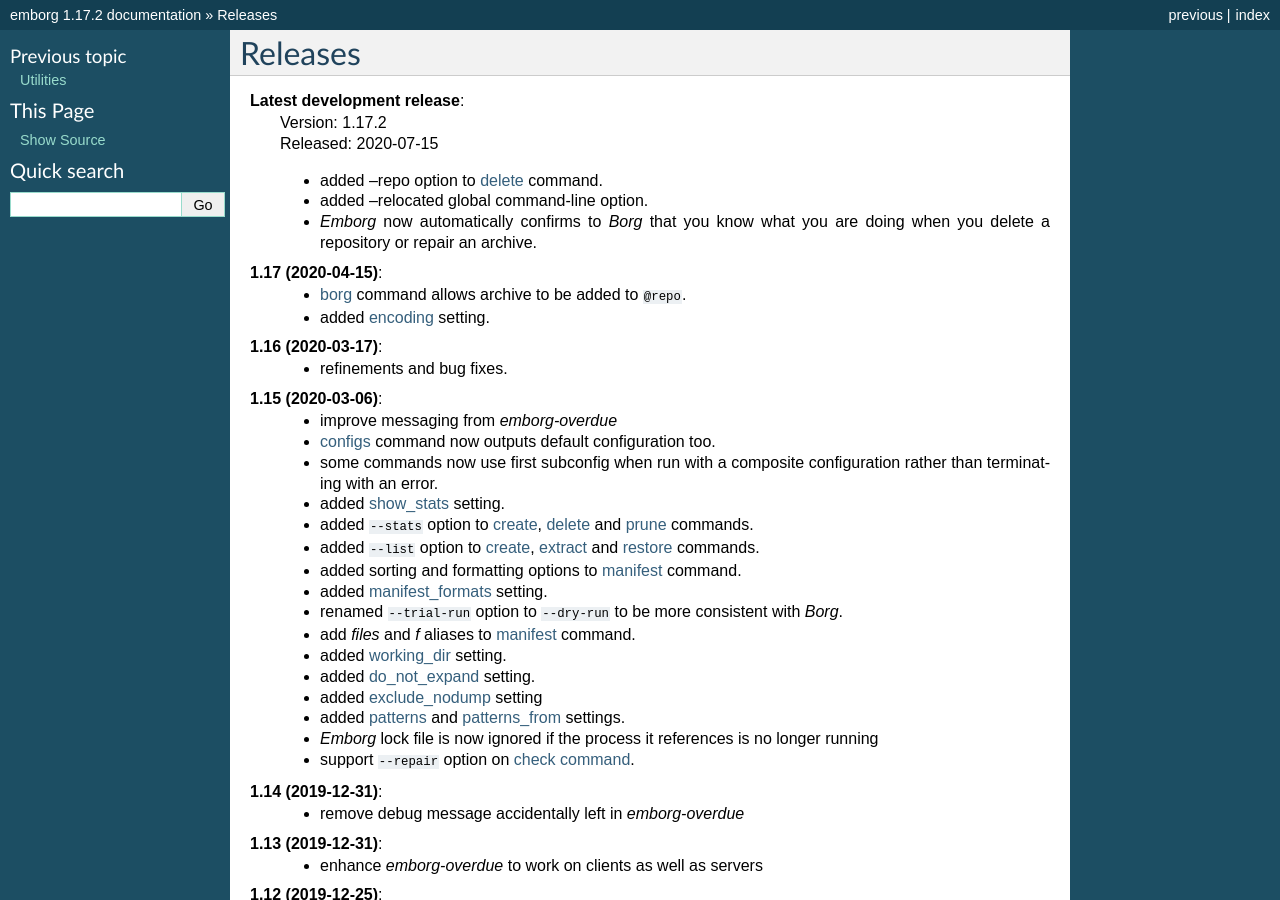
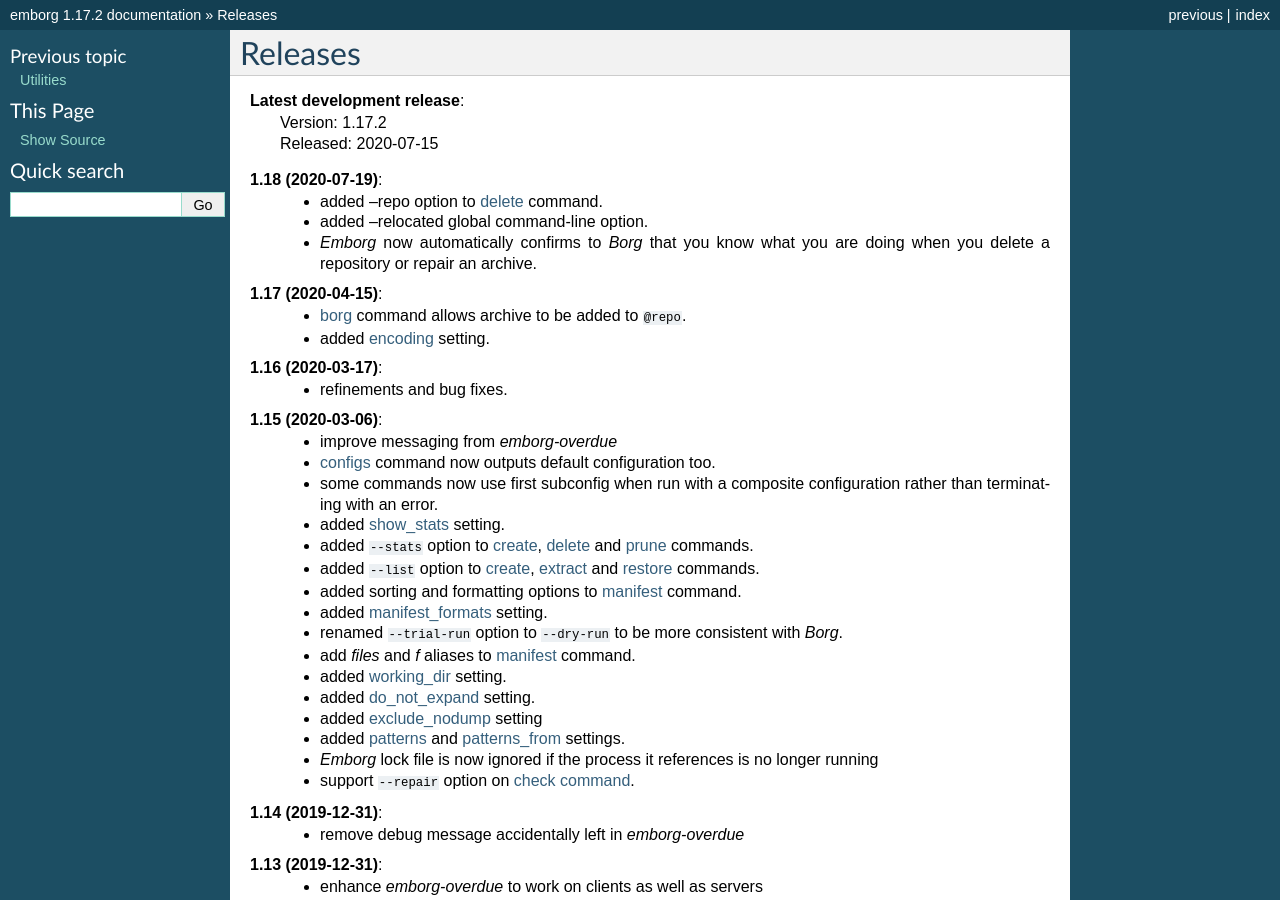
Before and after one commit to KenKundert/emborg, a Sphinx documentation site: the page built from doc/releases.rst, in a window 1280 px wide and 900 px high. Built offline with Sphinx 7.4.7, drawn with Linux system fonts in a browser that asks for light colours.

Commit message:
Update the release notes.

```diff
--- a/doc/releases.rst
+++ b/doc/releases.rst
@@ -5,6 +5,7 @@
     | Version: 1.17.2
     | Released: 2020-07-15
 
+**1.18 (2020-07-19)**:
     - added --repo option to :ref:`delete <delete>` command.
     - added --relocated global command-line option.
     - *Emborg* now automatically confirms to *Borg* that you know what you are
```
